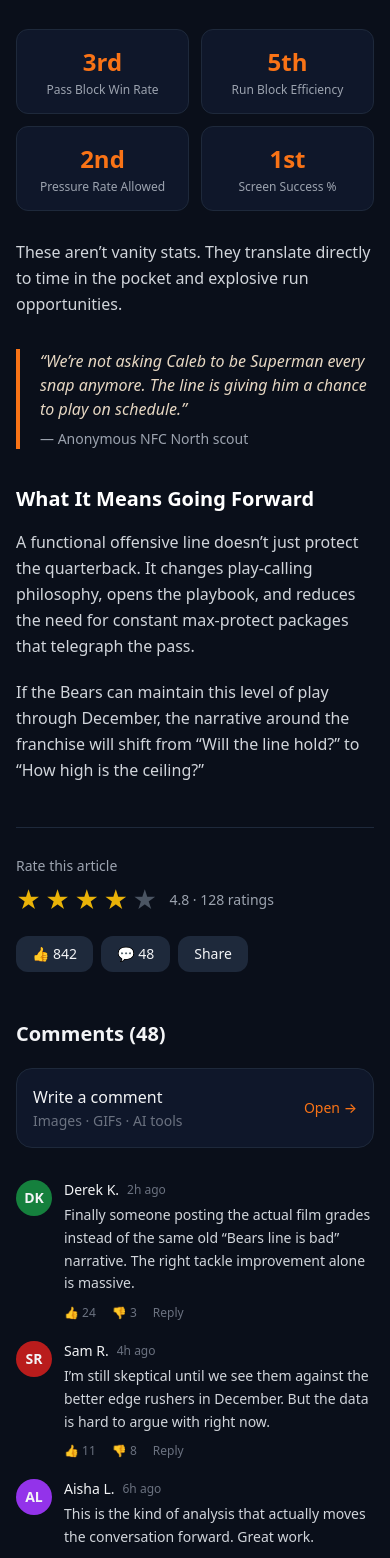
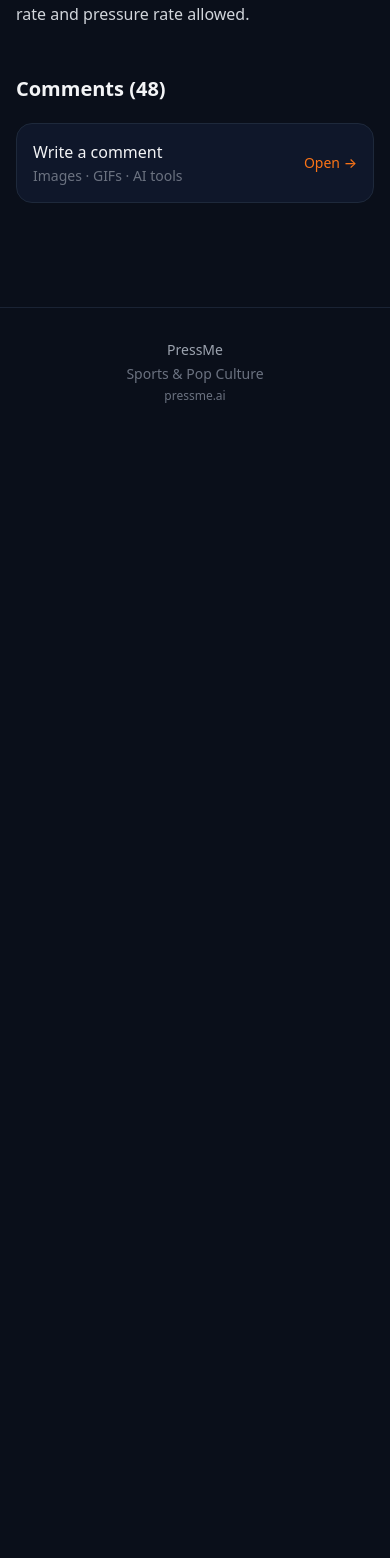
Before and after one commit to sheado44/-4, a Next.js app: page /article/1 in a window 390 px wide. Shown: the part 1086-2644 px from the top of the page. After the commit the page ends 1522 px from the top, so only its background shows below. Built offline with nearby package versions, Linux system fonts and the light colour scheme.

Commit message:
Add Fan Fiction handling in article page

```diff
--- a/src/app/article/[id]/page.tsx
+++ b/src/app/article/[id]/page.tsx
@@ -6,10 +6,125 @@ export default async function ArticlePage({
   params: Promise<{ id: string }>;
 }) {
   const { id } = await params;
+  const isFanFiction = id === "5";
 
+  if (isFanFiction) {
+    return (
+      <main className="max-w-3xl mx-auto px-4 py-10">
+        {/* Fan Fiction banner */}
+        <div className="mb-6 rounded-xl border border-purple-500/30 bg-purple-500/10 px-4 py-3">
+          <div className="flex flex-wrap items-center gap-2 text-sm">
+            <span className="bg-purple-500/20 text-purple-300 font-semibold px-2.5 py-1 rounded-md">
+              Fan Fiction
+            </span>
+            <span className="text-purple-200/80">
+              Clearly untrue · Written for entertainment
+            </span>
+          </div>
+        </div>
+
+        {/* Meta */}
+        <div className="flex flex-wrap items-center gap-2 text-sm text-gray-400 mb-4">
+          <span className="bg-purple-500/15 text-purple-300 px-2.5 py-1 rounded-md font-semibold">
+            #1 Fan Fiction
+          </span>
+          <span className="bg-forge-800 px-2.5 py-1 rounded-md">Satire</span>
+          <span className="text-yellow-500 font-medium">★ 4.9</span>
+          <span className="text-gray-600">•</span>
+          <span>Aug 10, 2026</span>
+        </div>
+
+        <h1 className="text-3xl md:text-4xl font-extrabold leading-tight mb-6 tracking-tight">
+          Caleb Williams Accidentally Invents Time Travel During a Scramble
+        </h1>
+
+        {/* Author */}
+        <div className="flex flex-col sm:flex-row sm:items-center justify-between gap-4 mb-8 pb-6 border-b border-forge-800">
+          <Link href="/profile" className="flex items-center gap-3 group">
+            <div className="w-11 h-11 rounded-full bg-orange-600 flex items-center justify-center font-bold">
+              SR
+            </div>
+            <div>
+              <div className="font-semibold group-hover:text-forge-accent transition">
+                Sam Rivera
+              </div>
+              <div className="text-sm text-gray-400">Fan Fiction · 6 pieces</div>
+            </div>
+          </Link>
+
+          <div className="flex items-center gap-6 text-sm">
+            <div className="text-center">
+              <div className="font-semibold text-white">6.3k</div>
+              <div className="text-xs text-gray-500">views</div>
+            </div>
+            <div className="text-center">
+              <div className="font-semibold text-white">91</div>
+              <div className="text-xs text-gray-500">comments</div>
+            </div>
+            <div className="text-center">
+              <div className="font-semibold text-yellow-500">4.9</div>
+              <div className="text-xs text-gray-500">rating</div>
+            </div>
+          </div>
+        </div>
+
+        {/* Image */}
+        <div className="w-full h-56 md:h-72 rounded-2xl bg-gradient-to-br from-purple-700/30 to-forge-900 mb-10 flex items-center justify-center border border-purple-500/20">
+          <div className="text-center">
+            <div className="text-5xl mb-2">🌀</div>
+            <div className="text-sm text-purple-200/70 font-medium">
+              Clearly untrue Fan Fiction
+            </div>
+          </div>
+        </div>
+
+        {/* Body */}
+        <article className="max-w-none">
+          <p className="text-lg text-gray-200 leading-relaxed mb-5">
+            It started as a broken play. It ended with Walter Payton learning the RPO in 1985.
+          </p>
+          <p className="text-gray-300 leading-relaxed mb-5">
+            According to sources that definitely do not exist, Williams scrambled left, stepped through what witnesses described as “a shimmering portal of pure chaos,” and landed on a practice field outside Chicago forty years earlier.
+          </p>
+          <p className="text-gray-300 leading-relaxed mb-5">
+            Coaches at the time reportedly asked only one question: “Can he block?”
+          </p>
+          <p className="text-gray-300 leading-relaxed mb-5">
+            The rest of the story involves a talking mascot, a cursed playbook, and one very confused time-traveling quarterback who just wanted a first down.
+          </p>
+        </article>
+
+        <div className="mt-8 rounded-xl border border-purple-500/20 bg-purple-500/5 px-4 py-3 text-sm text-purple-200/80">
+          This is Fan Fiction. It is intentionally untrue and written for entertainment.
+        </div>
+
+        {/* Comments CTA */}
+        <section className="mt-12">
+          <h3 className="text-xl font-bold mb-5">Comments (91)</h3>
+          <Link
+            href="/article/1/comment"
+            className="block bg-forge-900 border border-forge-800 hover:border-purple-500/40 rounded-2xl p-4 transition group"
+          >
+            <div className="flex items-center justify-between">
+              <div>
+                <div className="font-medium group-hover:text-purple-300 transition">
+                  Write a comment
+                </div>
+                <div className="text-sm text-gray-500 mt-0.5">
+                  Images · GIFs · AI tools
+                </div>
+              </div>
+              <div className="text-purple-300 text-sm font-medium">Open →</div>
+            </div>
+          </Link>
+        </section>
+      </main>
+    );
+  }
+
+  // Regular article treatment
   return (
     <main className="max-w-3xl mx-auto px-4 py-10">
-      {/* Meta */}
       <div className="flex flex-wrap items-center gap-2 text-sm text-gray-400 mb-4">
         <span className="bg-forge-accent/15 text-forge-accent px-2.5 py-1 rounded-md font-semibold">
           #1 Sports
@@ -20,12 +135,10 @@ export default async function ArticlePage({
         <span>Aug 12, 2026</span>
       </div>
 
-      {/* Title */}
       <h1 className="text-3xl md:text-4xl font-extrabold leading-tight mb-6 tracking-tight">
         Why the Bears&apos; Offensive Line Is Quietly Elite in 2026
       </h1>
 
-      {/* Author + Stats */}
       <div className="flex flex-col sm:flex-row sm:items-center justify-between gap-4 mb-8 pb-6 border-b border-forge-800">
         <Link href="/profile" className="flex items-center gap-3 group">
           <div className="w-11 h-11 rounded-full bg-blue-600 flex items-center justify-center font-bold">
@@ -57,7 +170,6 @@ export default async function ArticlePage({
         </div>
       </div>
 
-      {/* Featured Image */}
       <div className="w-full h-56 md:h-72 rounded-2xl bg-gradient-to-br from-orange-700/30 to-blue-900/40 mb-10 flex items-center justify-center border border-forge-800">
         <div className="text-center">
           <div className="text-5xl mb-2">🏈</div>
@@ -67,97 +179,24 @@ export default async function ArticlePage({
         </div>
       </div>
 
-      {/* Article Body */}
       <article className="max-w-none">
         <p className="text-lg text-gray-200 leading-relaxed mb-5">
           For years, the Chicago Bears offensive line was a punchline. In 2026, the joke is over.
         </p>
-
         <p className="text-gray-300 leading-relaxed mb-5">
           Advanced metrics from multiple independent sources now rank the Bears’ front five among the top units in the NFL — a transformation that has flown under the radar while the spotlight stays locked on Caleb Williams and the skill players.
         </p>
-
         <h2 className="text-xl font-bold mt-9 mb-4 text-white">The Numbers Don’t Lie</h2>
-
         <p className="text-gray-300 leading-relaxed mb-5">
-          According to next-gen tracking and independent film graders, Chicago currently sits:
-        </p>
-
-        <div className="grid grid-cols-2 md:grid-cols-4 gap-3 my-7">
-          {[
-            { value: "3rd", label: "Pass Block Win Rate" },
-            { value: "5th", label: "Run Block Efficiency" },
-            { value: "2nd", label: "Pressure Rate Allowed" },
-            { value: "1st", label: "Screen Success %" },
-          ].map((stat) => (
-            <div
-              key={stat.label}
-              className="bg-forge-900 border border-forge-800 rounded-xl p-4 text-center"
-            >
-              <div className="text-2xl font-bold text-forge-accent">{stat.value}</div>
-              <div className="text-xs text-gray-400 mt-1 leading-tight">{stat.label}</div>
-            </div>
-          ))}
-        </div>
-
-        <p className="text-gray-300 leading-relaxed mb-5">
-          These aren’t vanity stats. They translate directly to time in the pocket and explosive run opportunities.
-        </p>
-
-        <blockquote className="border-l-4 border-forge-accent pl-5 my-8 italic text-orange-100/90">
-          “We’re not asking Caleb to be Superman every snap anymore. The line is giving him a chance to play on schedule.”
-          <footer className="text-sm not-italic text-gray-400 mt-2">
-            — Anonymous NFC North scout
-          </footer>
-        </blockquote>
-
-        <h2 className="text-xl font-bold mt-9 mb-4 text-white">What It Means Going Forward</h2>
-
-        <p className="text-gray-300 leading-relaxed mb-5">
-          A functional offensive line doesn’t just protect the quarterback. It changes play-calling philosophy, opens the playbook, and reduces the need for constant max-protect packages that telegraph the pass.
-        </p>
-
-        <p className="text-gray-300 leading-relaxed mb-5">
-          If the Bears can maintain this level of play through December, the narrative around the franchise will shift from “Will the line hold?” to “How high is the ceiling?”
+          According to next-gen tracking and independent film graders, Chicago currently sits near the top of the league in pass-block win rate and pressure rate allowed.
         </p>
       </article>
 
-      {/* Rating + Actions */}
-      <div className="mt-11 pt-7 border-t border-forge-800">
-        <div className="flex flex-col sm:flex-row sm:items-center justify-between gap-5">
-          <div>
-            <p className="text-sm text-gray-400 mb-2">Rate this article</p>
-            <div className="flex items-center gap-1 text-2xl text-yellow-500">
-              <button className="hover:scale-110 transition">★</button>
-              <button className="hover:scale-110 transition">★</button>
-              <button className="hover:scale-110 transition">★</button>
-              <button className="hover:scale-110 transition">★</button>
-              <button className="hover:scale-110 transition text-gray-600">★</button>
-              <span className="text-sm text-gray-400 ml-2">4.8 · 128 ratings</span>
-            </div>
-          </div>
-
-          <div className="flex items-center gap-2">
-            <button className="flex items-center gap-2 px-4 py-2 bg-forge-800 hover:bg-forge-700 rounded-xl text-sm transition">
-              👍 842
-            </button>
-            <button className="flex items-center gap-2 px-4 py-2 bg-forge-800 hover:bg-forge-700 rounded-xl text-sm transition">
-              💬 48
-            </button>
-            <button className="flex items-center gap-2 px-4 py-2 bg-forge-800 hover:bg-forge-700 rounded-xl text-sm transition">
-              Share
-            </button>
-          </div>
-        </div>
-      </div>
-
-      {/* Comments */}
       <section className="mt-12">
         <h3 className="text-xl font-bold mb-5">Comments (48)</h3>
-
         <Link
           href="/article/1/comment"
-          className="block bg-forge-900 border border-forge-800 hover:border-forge-accent/40 rounded-2xl p-4 mb-8 transition group"
+          className="block bg-forge-900 border border-forge-800 hover:border-forge-accent/40 rounded-2xl p-4 transition group"
         >
           <div className="flex items-center justify-between">
             <div>
@@ -171,103 +210,6 @@ export default async function ArticlePage({
             <div className="text-forge-accent text-sm font-medium">Open →</div>
           </div>
         </Link>
-
-        <div className="space-y-5">
-          {[
-            {
-              initials: "DK",
-              color: "bg-green-700",
-              name: "Derek K.",
-              rank: 14,
-              heat: "On Fire",
-              heatColor: "text-red-400",
-              time: "2h ago",
-              text: "Finally someone posting the actual film grades instead of the same old “Bears line is bad” narrative. The right tackle improvement alone is massive.",
-              likes: 24,
-              dislikes: 3,
-              likedBy: ["Maya Chen", "Aisha Lane", "Tom Keller", "Sam Rivera", "+20 more"],
-              dislikedBy: ["Chris P.", "Jordan M.", "Alex T."],
-            },
-            {
-              initials: "SR",
-              color: "bg-red-700",
-              name: "Sam R.",
-              rank: 47,
-              heat: "Lukewarm",
-              heatColor: "text-yellow-400",
-              time: "4h ago",
-              text: "I’m still skeptical until we see them against the better edge rushers in December. But the data is hard to argue with right now.",
-              likes: 11,
-              dislikes: 8,
-              likedBy: ["Jordan Reyes", "Derek K.", "Lisa M.", "+8 more"],
-              dislikedBy: ["Mike T.", "Chris P.", "Alex R.", "Sam K.", "+4 more"],
-            },
-            {
-              initials: "AL",
-              color: "bg-purple-600",
-              name: "Aisha L.",
-              rank: 9,
-              heat: "Hot",
-              heatColor: "text-orange-400",
-              time: "6h ago",
-              text: "This is the kind of analysis that actually moves the conversation forward. Great work.",
-              likes: 19,
-              dislikes: 1,
-              likedBy: ["Jordan Reyes", "Maya Chen", "Tom Keller", "Derek K.", "+15 more"],
-              dislikedBy: ["Anonymous"],
-            },
-          ].map((c) => (
-            <div key={c.name} className="flex gap-3">
-              <div className={`w-9 h-9 rounded-full ${c.color} flex items-center justify-center text-sm font-bold shrink-0`}>
-                {c.initials}
-              </div>
-              <div className="flex-1 min-w-0">
-                <div className="flex items-center gap-2 text-sm mb-1">
-                  <div className="relative group">
-                    <Link href="/profile" className="font-medium hover:text-forge-accent transition">
-                      {c.name}
-                    </Link>
-                    <div className="absolute bottom-full left-0 mb-1.5 hidden group-hover:block z-10">
-                      <div className="bg-forge-800 border border-forge-700 text-xs text-white px-2.5 py-1.5 rounded-lg whitespace-nowrap shadow-lg">
-                        <div>#{c.rank} Commenter</div>
-                        <div className={c.heatColor}>Heat: {c.heat}</div>
-                      </div>
-                    </div>
-                  </div>
-                  <span className="text-gray-500 text-xs">{c.time}</span>
-                </div>
-
-                <p className="text-gray-300 text-sm leading-relaxed mb-2.5">{c.text}</p>
-
-                <div className="flex items-center gap-4 text-xs text-gray-500">
-                  <div className="relative group/like">
-                    <button className="hover:text-green-400 transition">👍 {c.likes}</button>
-                    <div className="absolute bottom-full left-0 mb-1.5 hidden group-hover/like:block z-10">
-                      <div className="bg-forge-800 border border-forge-700 text-xs text-white px-2.5 py-1.5 rounded-lg shadow-lg max-w-[220px]">
-                        <div className="text-green-400 mb-1">Liked by</div>
-                        <div className="text-gray-300">{c.likedBy.join(", ")}</div>
-                      </div>
-                    </div>
-                  </div>
-
-                  <div className="relative group/dislike">
-                    <button className="hover:text-red-400 transition">👎 {c.dislikes}</button>
-                    <div className="absolute bottom-full left-0 mb-1.5 hidden group-hover/dislike:block z-10">
-                      <div className="bg-forge-800 border border-forge-700 text-xs text-white px-2.5 py-1.5 rounded-lg shadow-lg max-w-[220px]">
-                        <div className="text-red-400 mb-1">Disliked by</div>
-                        <div className="text-gray-300">{c.dislikedBy.join(", ")}</div>
-                      </div>
-                    </div>
-                  </div>
-
-                  <Link href="/article/1/comment" className="hover:text-forge-accent transition">
-                    Reply
-                  </Link>
-                </div>
-              </div>
-            </div>
-          ))}
-        </div>
       </section>
     </main>
   );
```
